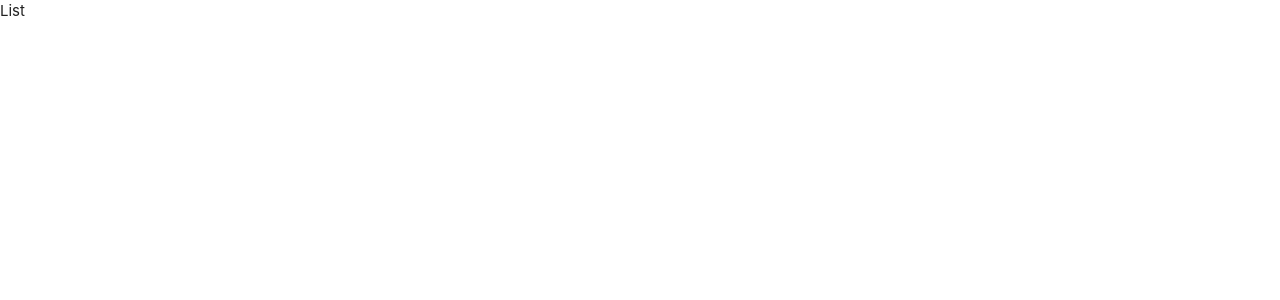
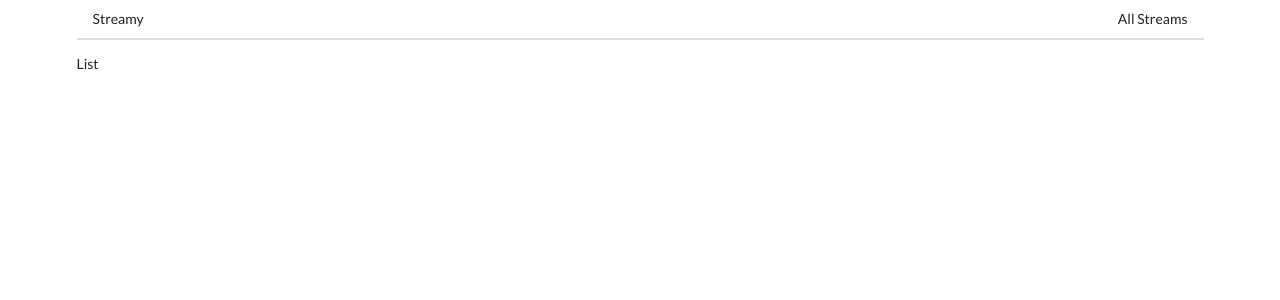
Before and after one commit to TestardR/React-Redux-StreamingApp, a React (Create React App) app in the folder client/: page / in a window 1280 px wide. Shown: the top 300 px of the page. Built offline with nearby package versions, Linux system fonts and the light colour scheme.

Commit message:
header setup

```diff
--- a/client/public/index.html
+++ b/client/public/index.html
@@ -15,7 +15,7 @@
     <link rel="manifest" href="%PUBLIC_URL%/manifest.json" />
     <link
       rel="stylesheet"
-      href="https://cdnjs.cloudflare.com/ajax/libs/materialize/1.0.0/css/materialize.min.css"
+      href="https://cdnjs.cloudflare.com/ajax/libs/semantic-ui/2.4.1/semantic.min.css"
     />
     <!--
       Notice the use of %PUBLIC_URL% in the tags above.
--- a/client/src/components/App.js
+++ b/client/src/components/App.js
@@ -5,11 +5,13 @@
 import StreamEdit from './StreamEdit';
 import StreamDelete from './StreamDelete';
 import StreamShow from './StreamShow';
+import Header from './layout/Header';
 
 const App = () => {
   return (
-    <div>
+    <div className="ui container">
       <BrowserRouter>
+        <Header />
         <Route path="/" exact component={StreamList} />
         <Route path="/streams/new" exact component={StreamCreate} />
         <Route path="/streams/edit" exact component={StreamEdit} />
--- /dev/null
+++ b/client/src/components/layout/Header.js
@@ -0,0 +1,19 @@
+import React from 'react';
+import { Link } from 'react-router-dom';
+
+const Header = () => {
+  return (
+    <div className="ui secondary pointing menu">
+      <Link to="/" className="item">
+        Streamy
+      </Link>
+      <div className="right menu">
+        <Link to="/" className="item">
+          All Streams
+        </Link>
+      </div>
+    </div>
+  );
+};
+
+export default Header;
```
